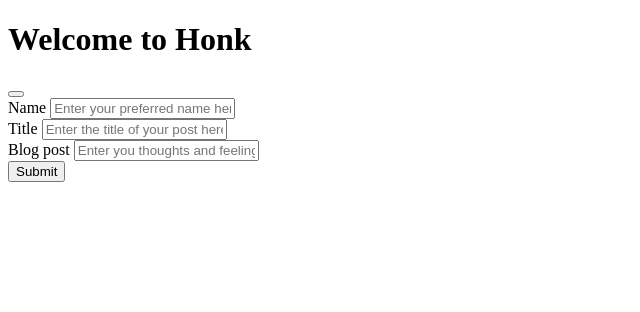
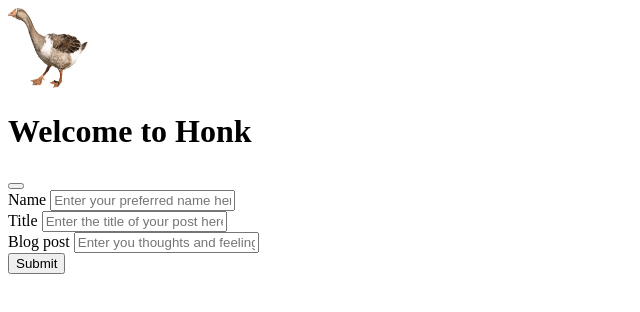
Before and after one commit to shyanrafer/first-blog-page, a plain HTML site: page index.html in a window 1280 px wide. Shown: the whole page, without its empty margins (0-640 px from the left). Drawn offline with Linux system fonts and the light colour scheme.

Commit message:
Added a goose png and divided header

```diff
--- a/index.html
+++ b/index.html
@@ -12,7 +12,14 @@
 <body>
 
   <div id="header-div">
-    <h1>Welcome to <span id="honk-span">Honk</span></h1>
+    <div id="header-img">
+      <img src="./assets/goose.png" alt="Goose" id="goose-img" height="80px" width="80px"/>
+    </div>
+
+    <div id="header-h1">
+      <h1>Welcome to <span id="honk-span">Honk</span></h1>
+    </div>
+
     <button id="dark-mode-button"></button>
   </div>
 
```
Also changed, not shown: assets/goose.png (added), 2 other files.
